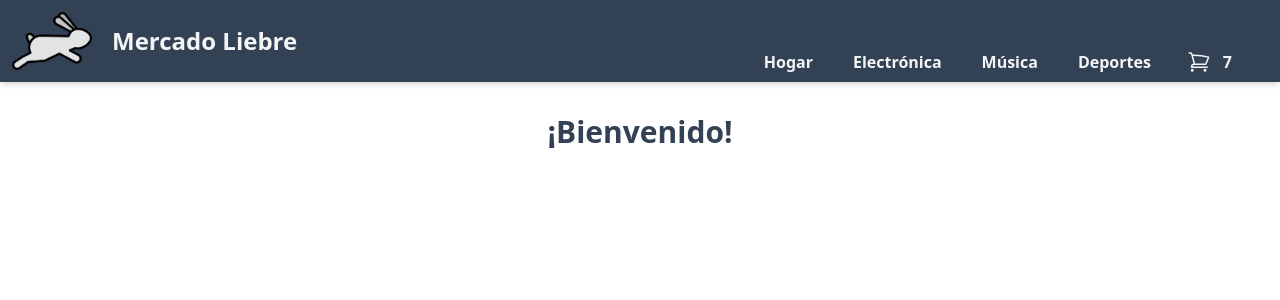
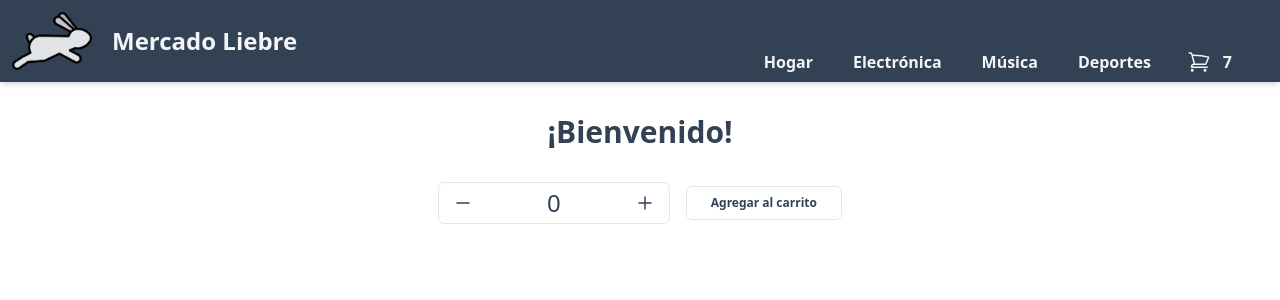
Before and after one commit to landosergio/PreEntrega1-Landolfo-React, a React (Vite) app: page / in a window 1280 px wide. Shown: the top 300 px of the page. Built offline with nearby package versions, Linux system fonts and the light colour scheme.

Commit message:
Inicio PreEntrega-2
Contador de artículos.

```diff
--- /dev/null
+++ b/src/components/ItemCount.jsx
@@ -0,0 +1,79 @@
+import { useState } from "react";
+
+function ItemCount({ initial, stock, onAdd }) {
+  const [cantProd, setCantProd] = useState(initial);
+
+  return (
+    <div className="flex items-center mb-4 text-slate-700 ">
+      <div className="flex mx-2  border rounded-md">
+        <button
+          className="px-3 py-1 "
+          onClick={() => (cantProd > 0 ? setCantProd(cantProd - 1) : null)}
+        >
+          <svg
+            xmlns="http://www.w3.org/2000/svg"
+            fill="none"
+            viewBox="0 0 24 24"
+            strokeWidth={1.5}
+            stroke="currentColor"
+            className="w-6 h-6"
+          >
+            <path strokeLinecap="round" strokeLinejoin="round" d="M18 12H6" />
+          </svg>
+        </button>
+        <span className="mx-12 px-3 py-1  text-2xl"> {cantProd} </span>
+        <button
+          className="px-3 py-1 "
+          onClick={() => (cantProd < stock ? setCantProd(cantProd + 1) : null)}
+        >
+          <svg
+            xmlns="http://www.w3.org/2000/svg"
+            fill="none"
+            viewBox="0 0 24 24"
+            strokeWidth={1.5}
+            stroke="currentColor"
+            className="w-6 h-6"
+          >
+            <path
+              strokeLinecap="round"
+              strokeLinejoin="round"
+              d="M12 6v12m6-6H6"
+            />
+          </svg>
+        </button>
+      </div>
+      <button
+        className="border py-2 px-6 mx-2 rounded-md text-xs font-bold"
+        onClick={() => (stock ? onAdd(cantProd) : null)}
+      >
+        Agregar al carrito
+      </button>
+    </div>
+  );
+}
+
+export default ItemCount;
+
+/*
+FUNC pasadas a ternarias
+
+  function sumar() {
+    if (cantProd < stock) {
+      setCantProd(cantProd + 1);
+    }
+  }
+
+  function restar() {
+    if (cantProd > 0) {
+      setCantProd(cantProd - 1);
+    }
+  }
+
+  function agregarAlCarrito () {
+    if (stock) {
+        onAdd(cantProd)
+    }
+  }
+
+
+*/
--- a/src/components/ItemListContainer.jsx
+++ b/src/components/ItemListContainer.jsx
@@ -1,9 +1,12 @@
+import ItemCount from "./ItemCount";
+
 function ItemListContainer({ greeting }) {
   return (
-    <div className="flex justify-center">
+    <div className="flex flex-col items-center ">
       <h2 className="inline-block my-8 text-3xl text-slate-700  font-bold ">
         {greeting}
       </h2>
+      <ItemCount initial={0} stock={7} onAdd={(cantProd) => null} />
     </div>
   );
 }
```
